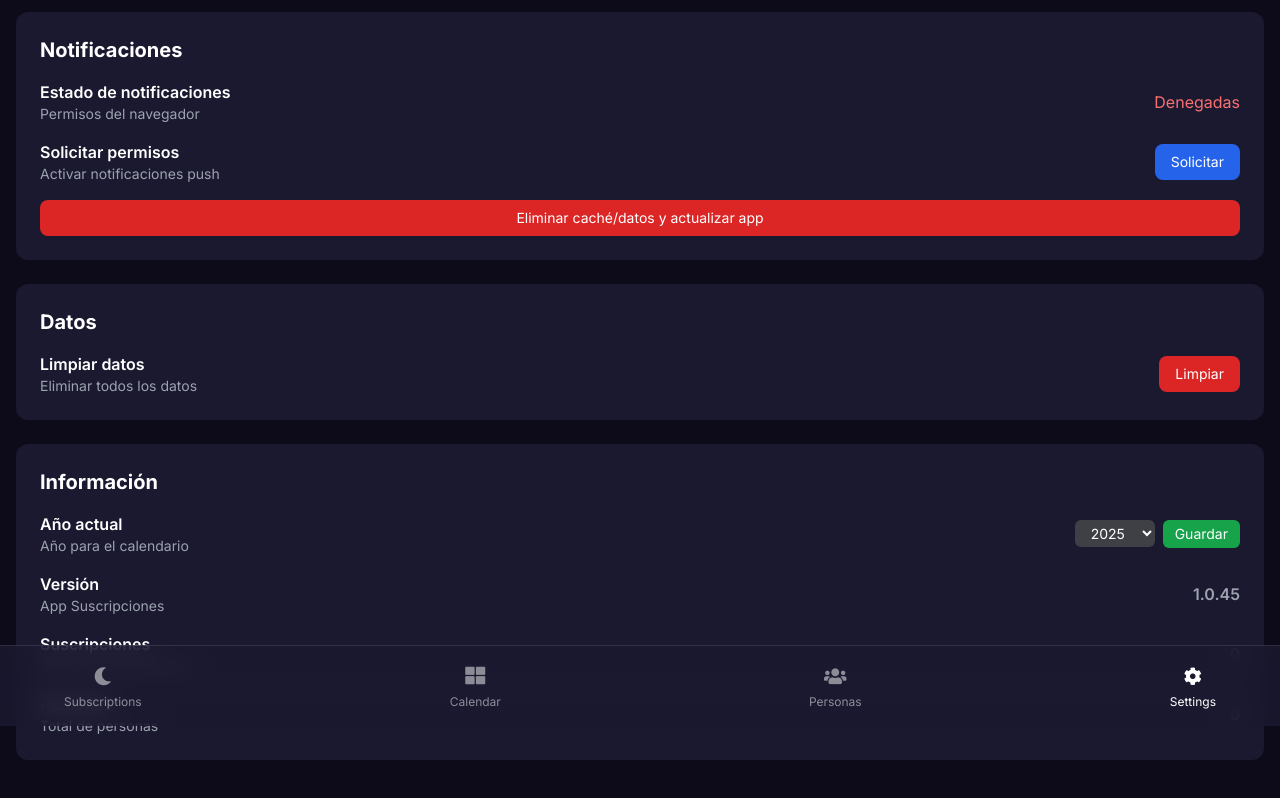
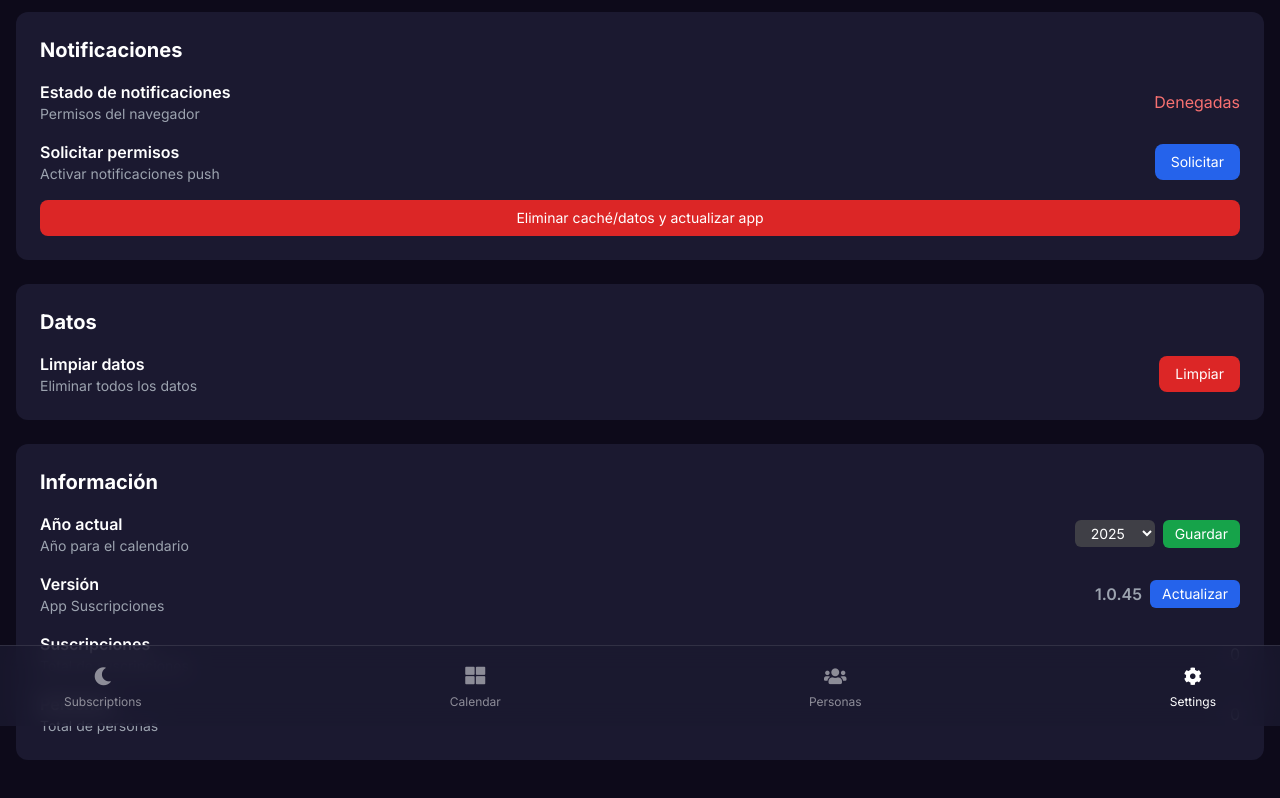
Before and after one commit to IngNate2405/PWA-Suscriptions-2, a plain HTML site: page settings.html in a window 1280 px wide. Shown: the part 74-872 px from the top of the page. Drawn offline with nearby package versions, Linux system fonts and the light colour scheme.

Commit message:
Agregar botón para actualizar versión automáticamente

```diff
--- a/settings.html
+++ b/settings.html
@@ -297,6 +297,36 @@
       }
     }
 
+    // Función para actualizar la versión
+    function updateVersion() {
+      const versionElement = document.getElementById('versionNumber');
+      const currentVersion = versionElement.textContent.trim();
+
+      // Parsear la versión (formato: X.Y.Z)
+      const versionParts = currentVersion.split('.');
+      if (versionParts.length === 3) {
+        const major = parseInt(versionParts[0]) || 1;
+        const minor = parseInt(versionParts[1]) || 0;
+        const patch = parseInt(versionParts[2]) || 0;
+
+        // Incrementar el patch (último número)
+        const newPatch = patch + 1;
+        const newVersion = `${major}.${minor}.${newPatch}`;
+
+        // Actualizar en el DOM
+        versionElement.textContent = newVersion;
+
+        // Guardar en localStorage para persistencia
+        localStorage.setItem('appVersion', newVersion);
+
+        showNotification('Versión actualizada', `Versión actualizada a ${newVersion}`);
+
+        console.log(`Versión actualizada de ${currentVersion} a ${newVersion}`);
+      } else {
+        showNotification('Error', 'Formato de versión no válido');
+      }
+    }
+
     // Inicializar cuando el DOM esté cargado
     document.addEventListener('DOMContentLoaded', () => {
       console.log('DOM cargado, verificando estado de notificaciones...');
@@ -321,6 +351,12 @@
 
       document.getElementById('totalSubscriptions').textContent = subscriptions.length;
       document.getElementById('totalPersonas').textContent = personas.length;
+
+      // Cargar versión guardada o usar la del HTML
+      const savedVersion = localStorage.getItem('appVersion');
+      if (savedVersion) {
+        document.getElementById('versionNumber').textContent = savedVersion;
+      }
     });
 
     function showClearOptions() {
@@ -469,7 +505,12 @@
             <h3 class="font-semibold">Versión</h3>
             <p class="text-gray-400 text-sm">App Suscripciones</p>
           </div>
-          <span class="text-gray-400 font-semibold">1.0.45</span>
+          <div class="flex items-center space-x-2">
+            <span id="versionNumber" class="text-gray-400 font-semibold">1.0.45</span>
+            <button onclick="updateVersion()" class="bg-blue-600 hover:bg-blue-700 px-3 py-1 rounded-md text-sm">
+              Actualizar
+            </button>
+          </div>
         </div>
 
         <div class="flex justify-between items-center">
```
